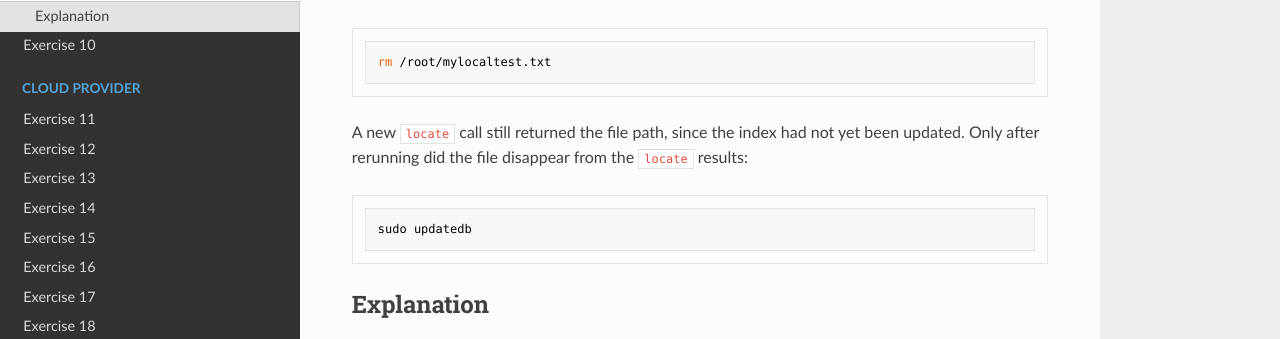
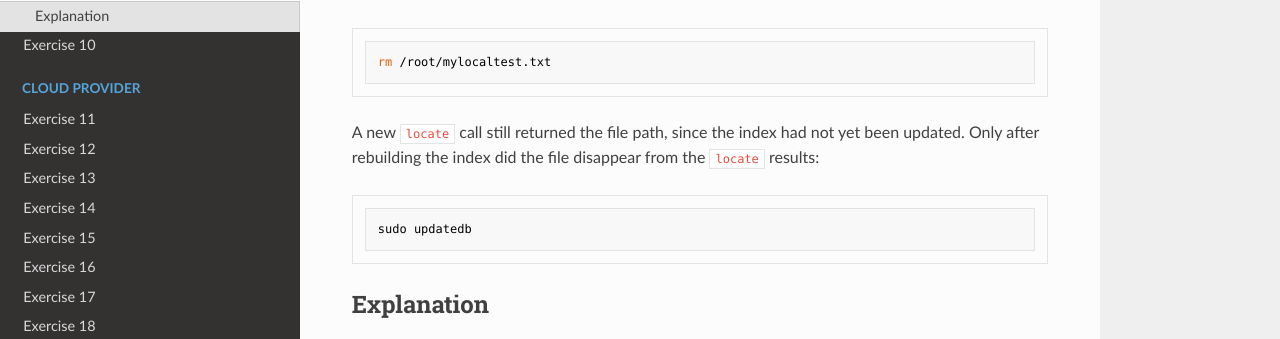
Before and after one commit to DWalz/sdi-25, an MkDocs documentation site: the page built from docs/exercise09.md, in a window 1280 px wide and 900 px high, scrolled down 1043 px. Shown: the part 281-620 px from the top of the window. Built offline with MkDocs 1.6.1, drawn with Linux system fonts in a browser that asks for light colours; nearby versions of some CDN libraries.

Commit message:
Update exercise09.md

````diff
--- a/docs/exercise09.md
+++ b/docs/exercise09.md
@@ -57,7 +57,7 @@ rm /root/mylocaltest.txt
 ```
 
 A new `locate` call still returned the file path, since the index had not yet been updated.
-Only after rerunning did the file disappear from the `locate` results:
+Only after rebuilding the index did the file disappear from the `locate` results:
 
 ```
 sudo updatedb
````
